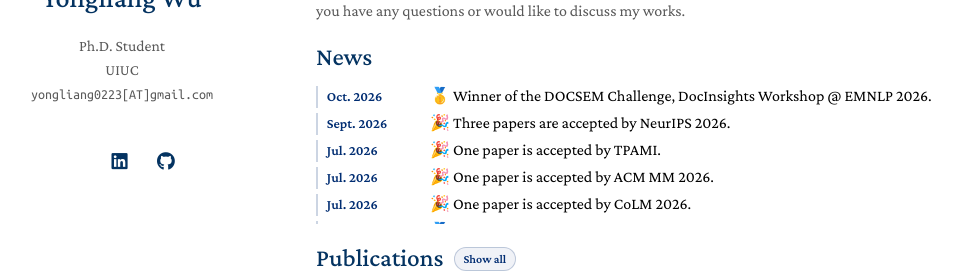
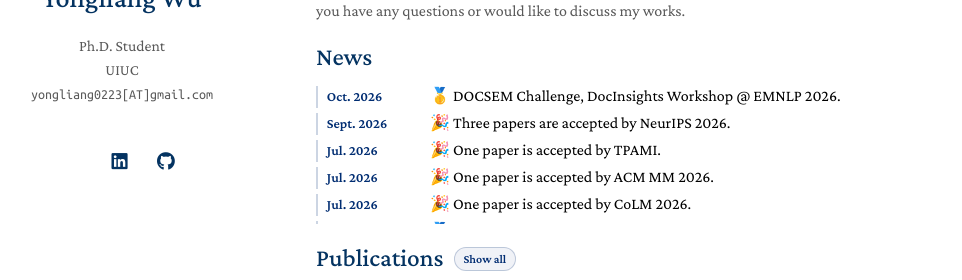
Before and after one commit to yongliang-wu/yongliang-wu.github.io, a Jekyll site: the page built from index.md, in a window 1280 px wide and 900 px high, cut to the strip 206-486 px from the top of the window. Shown: the whole strip, without its empty margins (124-1086 px from the left). Built offline with Jekyll 4.4.1, drawn with Linux system fonts in a browser that asks for light colours; nearby versions of some CDN libraries; a style sheet for code colours, icons or effects is not loaded; our own code applies the rules of GitHub Pages for plain Markdown files.

Commit message:
docs: match competition news formatting

```diff
--- a/index.md
+++ b/index.md
@@ -13,7 +13,7 @@ I am a Ph.D. student at the University of Illinois Urbana-Champaign, supervised
   <ul class="news-list">
     <li class="news-item">
       <span class="news-date">Oct. 2026</span>
-      <span class="news-text">🥇 Winner of the DOCSEM Challenge, DocInsights Workshop @ EMNLP 2026.</span>
+      <span class="news-text">🥇 DOCSEM Challenge, DocInsights Workshop @ EMNLP 2026.</span>
     </li>
     <li class="news-item">
       <span class="news-date">Sept. 2026</span>
@@ -33,7 +33,7 @@ I am a Ph.D. student at the University of Illinois Urbana-Champaign, supervised
     </li>
     <li class="news-item">
       <span class="news-date">Jun. 2026</span>
-      <span class="news-text">🥇 Winner of the BlackSwan Challenge, CogVL Workshop @ CVPR 2026.</span>
+      <span class="news-text">🥇 BlackSwan Challenge, CogVL Workshop @ CVPR 2026.</span>
     </li>
     <li class="news-item">
       <span class="news-date">Jun. 2026</span>
```
